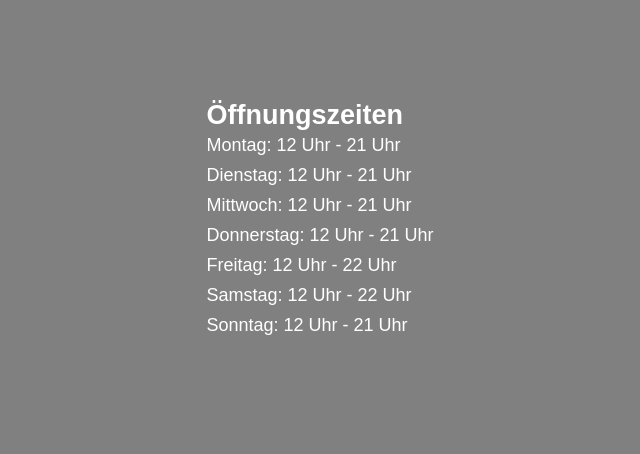
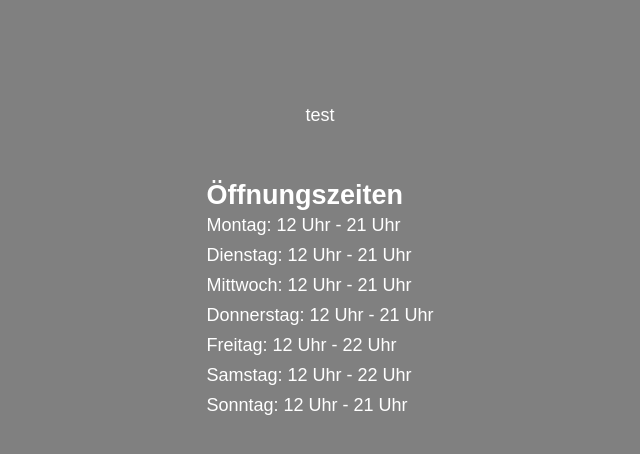
Before and after one commit to rezokip/Restaurant-Page, a plain HTML site: page index.html in a window 1280 px wide. Shown: the whole page, without its empty margins (320-960 px from the left). Drawn offline with Linux system fonts and the light colour scheme.

Commit message:
JS Class for create, append and push rdy

```diff
--- a/CSS-Styles/cigkoftem.css
+++ b/CSS-Styles/cigkoftem.css
@@ -22,13 +22,7 @@ body{
   display: flex;
   flex-direction: column;
   align-items: center;
-  gap: 100px;
+  gap: 50px;
   line-height: 30px;
   font-size: 18px;
 }
-
-.description{
-  display: flex;
-  flex-direction: column;
-  gap: 30px
-}
--- a/index.html
+++ b/index.html
@@ -13,7 +13,6 @@
 
   <div id="content">
 
-  <div class="page">
 
 
 
--- a/kontakt.js
+++ b/kontakt.js
@@ -1,14 +1,17 @@
-let pageEl = document.querySelector('.page')
-
 
 class ElementClass {
+
   constructor(element, parent, className, text){
     this.element = element
     this.parent = parent
     this.className = className
     this.text = text
-    this.newDomEl = this.domElement()
-    parent.append(this.newDomEl)
+    this.domEl = this.domElement()
+    this.childs = []
+    if(parent === content){ parent.append(this.domEl)}
+    else {parent.domEl.append(this.domEl)}
+    this.pushToParent()
+
   }
   domElement(){
     let newDomElement = document.createElement(this.element)
@@ -16,17 +19,25 @@ class ElementClass {
     if(this.text){newDomElement.textContent=this.text}
     return newDomElement
   }
+  pushToParent(){
+    if(this.parent.childs){
+      this.parent.childs.push(this)
+    }
+  }
 }
 
 
-  let openingHours = new ElementClass('div', pageEl, 'opening-hours', )
-  openingHours.childs = [
-  title = new ElementClass('h2', openingHours.newDomEl, 'opening-hours-title', 'Öffnungszeiten'),
-  monday = new ElementClass('p', openingHours.newDomEl, 'opening-hours-monday', 'Montag: 12 Uhr - 21 Uhr'),
-  tuesday = new ElementClass('p', openingHours.newDomEl, 'opening-hours-tuesday', 'Dienstag: 12 Uhr - 21 Uhr'),
-  wednesday = new ElementClass('p', openingHours.newDomEl, 'opening-hours-monday', 'Mittwoch: 12 Uhr - 21 Uhr'),
-  thursday = new ElementClass('p', openingHours.newDomEl, 'opening-hours-monday', 'Donnerstag: 12 Uhr - 21 Uhr'),
-  friday = new ElementClass('p', openingHours.newDomEl, 'opening-hours-monday', 'Freitag: 12 Uhr - 22 Uhr'),
-  saturday = new ElementClass('p', openingHours.newDomEl, 'opening-hours-monday', 'Samstag: 12 Uhr - 22 Uhr'),
-  sunday = new ElementClass('p', openingHours.newDomEl, 'opening-hours-monday', 'Sonntag: 12 Uhr - 21 Uhr'),
-  ]
+let content = document.querySelector('#content')
+let page = new ElementClass('div', content, 'page', 'test')
+
+
+
+let openingHours = new ElementClass('div', page, 'opening-hours', )
+let openingTitle = new ElementClass('h2', openingHours, 'opening-hours-title', 'Öffnungszeiten')
+let monday = new ElementClass('p', openingHours, 'opening-hours-monday', 'Montag: 12 Uhr - 21 Uhr')
+let tuesday = new ElementClass('p', openingHours, 'opening-hours-tuesday', 'Dienstag: 12 Uhr - 21 Uhr')
+let wednesday = new ElementClass('p', openingHours, 'opening-hours-monday', 'Mittwoch: 12 Uhr - 21 Uhr')
+let thursday = new ElementClass('p', openingHours, 'opening-hours-monday', 'Donnerstag: 12 Uhr - 21 Uhr')
+let friday = new ElementClass('p', openingHours, 'opening-hours-monday', 'Freitag: 12 Uhr - 22 Uhr')
+let saturday = new ElementClass('p', openingHours, 'opening-hours-monday', 'Samstag: 12 Uhr - 22 Uhr')
+let sunday = new ElementClass('p', openingHours, 'opening-hours-monday', 'Sonntag: 12 Uhr - 21 Uhr')
```
Also changed, not shown: main.js (+1 -1 lines).
